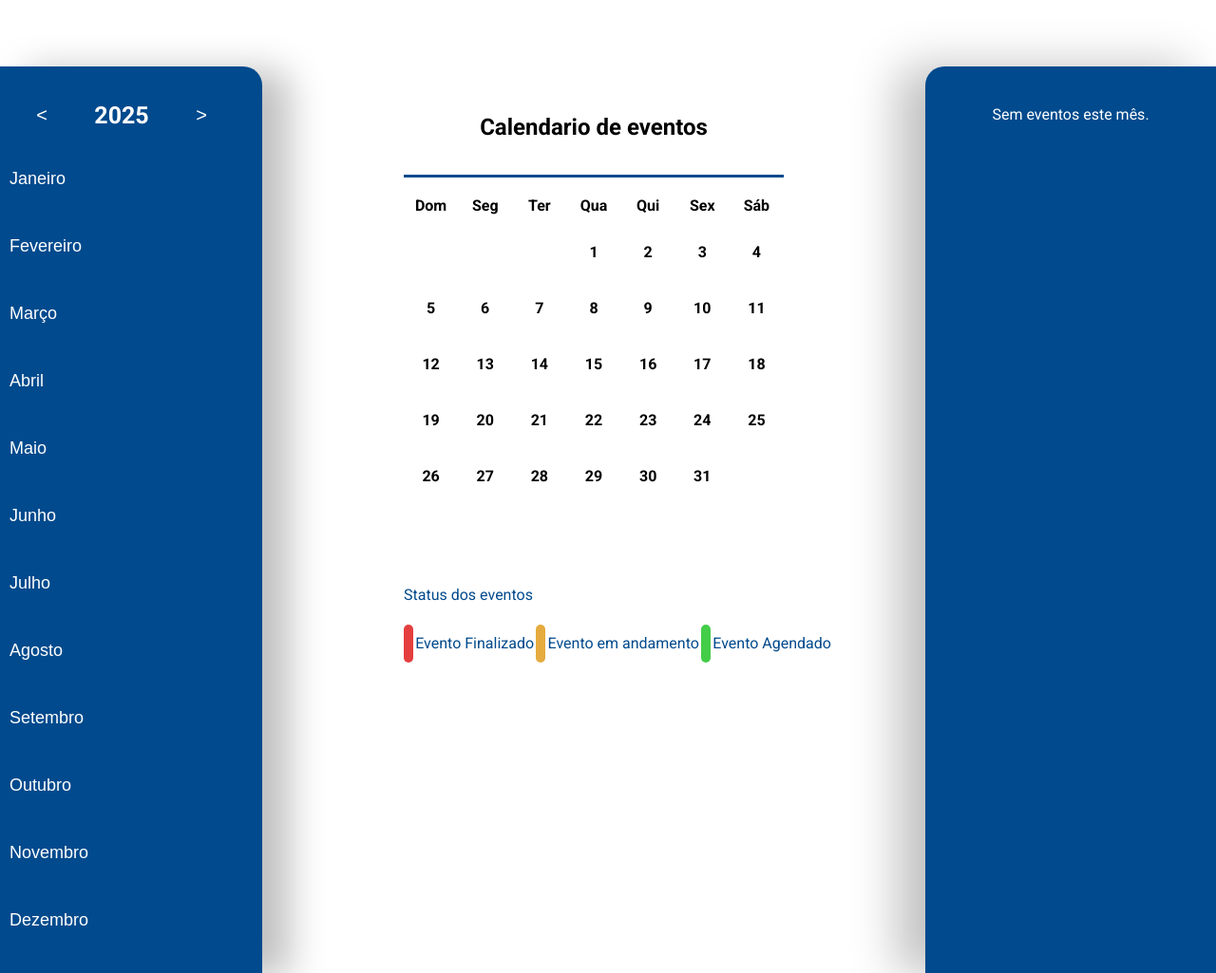
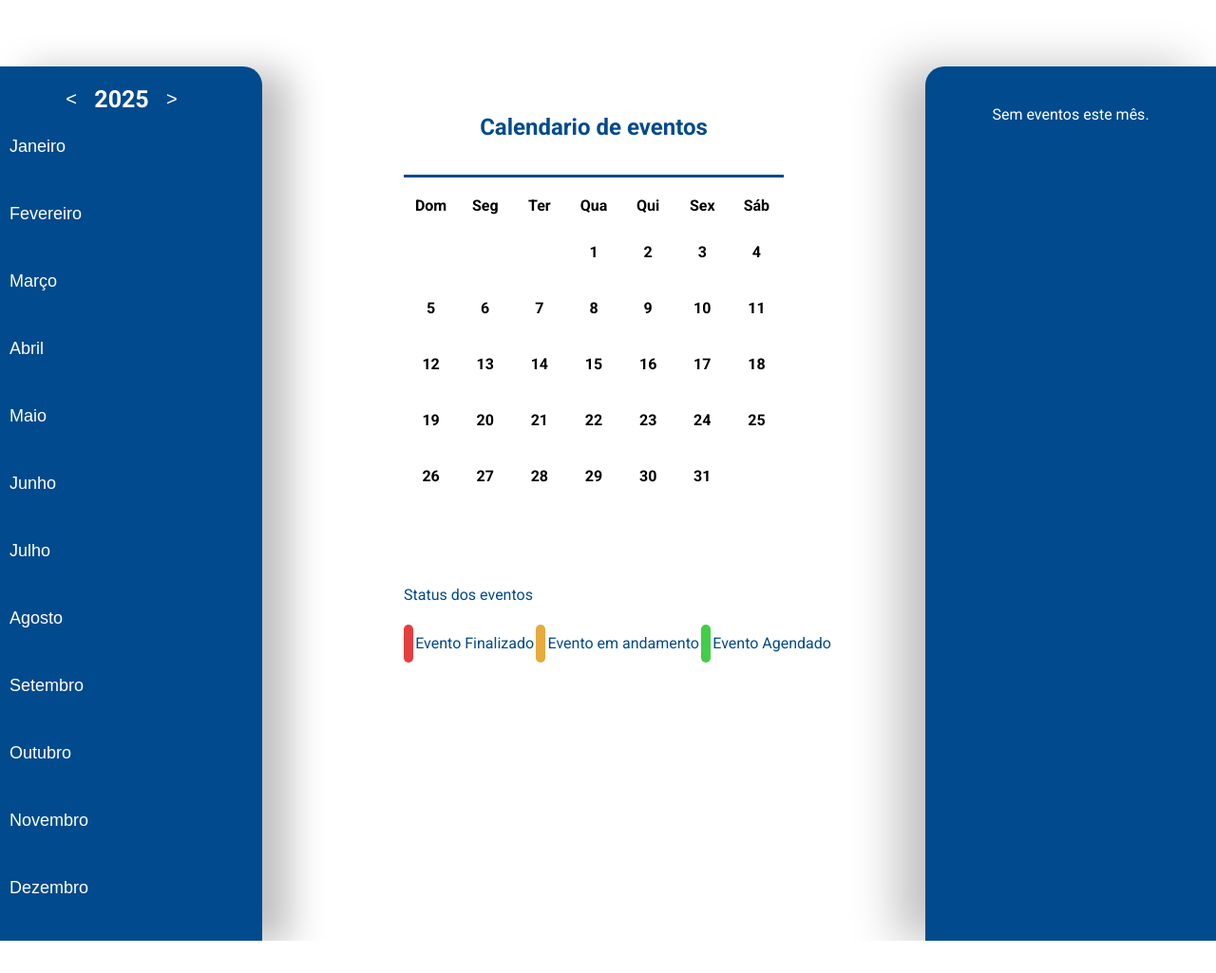
Before and after one commit to Augusto2025/Inova-Edu, a Django app: page /calendario in a window 1280 px wide. Shown: the part 183-1208 px from the top of the page at 95% size. After the commit the page ends 1174 px from the top, so only its background shows below. Run offline with Django 5.2, Linux system fonts and the light colour scheme; data that the repository does not hold is empty.

Commit message:
Atualização do designer do status dos eventos e do ano

```diff
--- a/Web/InovaEdu/static/styles/calendario.css
+++ b/Web/InovaEdu/static/styles/calendario.css
@@ -205,6 +205,7 @@ ul {
 
   h1{
     width: 100%;
+    color: var(--azul-Senac);
   }
 
   #month-select {
@@ -253,16 +254,16 @@ ul {
 
   #year-selector {
   display: flex;
-  align-items: center;
+  justify-content: center;
   gap: 10px;
   }
 
   #year-selector button {
-    padding: 5px 15px;
     font-size: 20px;
     background-color: transparent;
     cursor: pointer;
     transition: background-color 0.3s, color 0.3s;
+    margin: 0%;
   }
 
   #year-display {
@@ -281,6 +282,8 @@ ul {
 
   #month-select #prev-year, #month-select #next-year{
     text-align: center;
+    padding: 0%;
+    width: 10%;
   }
 
   #month-select #prev-year:hover, #month-select #next-year:hover{
```
